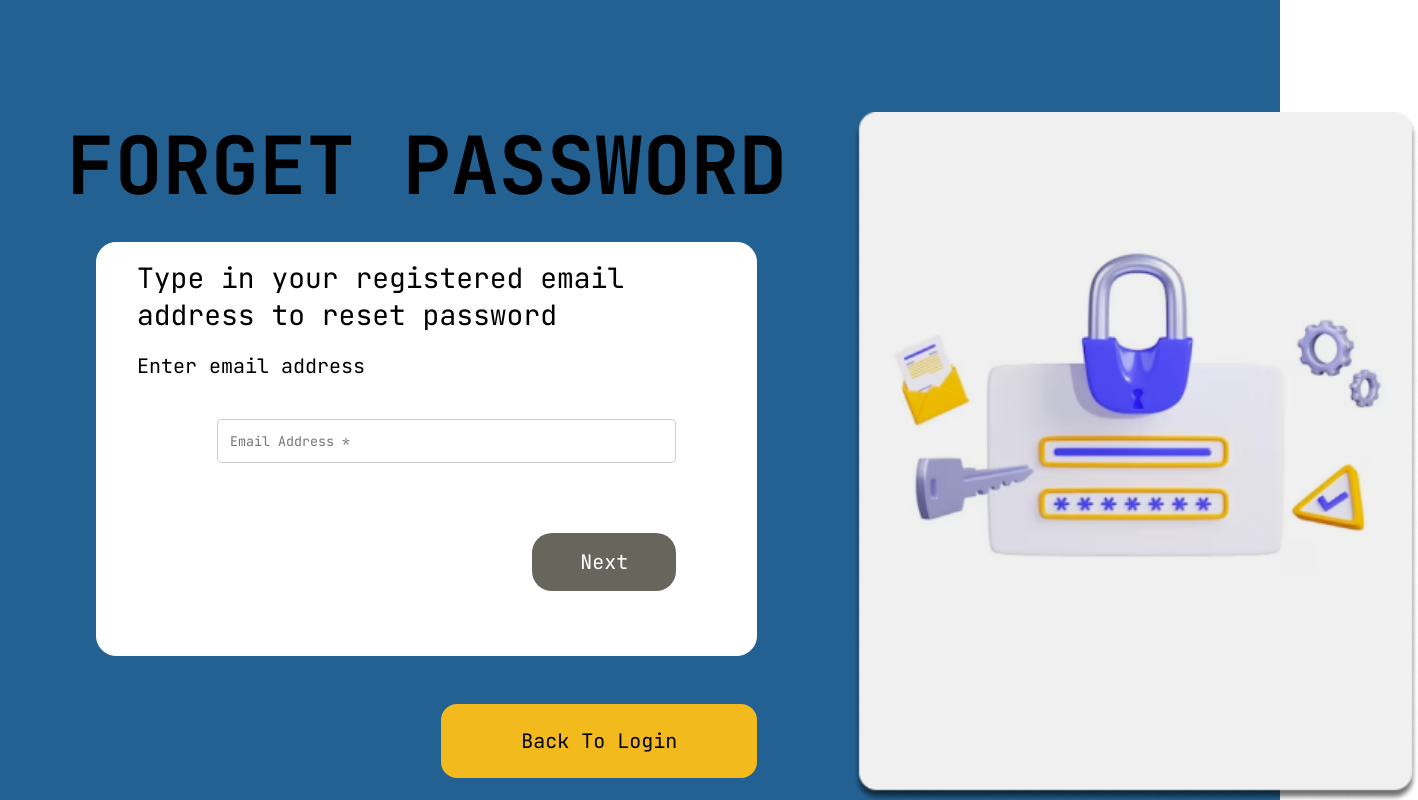
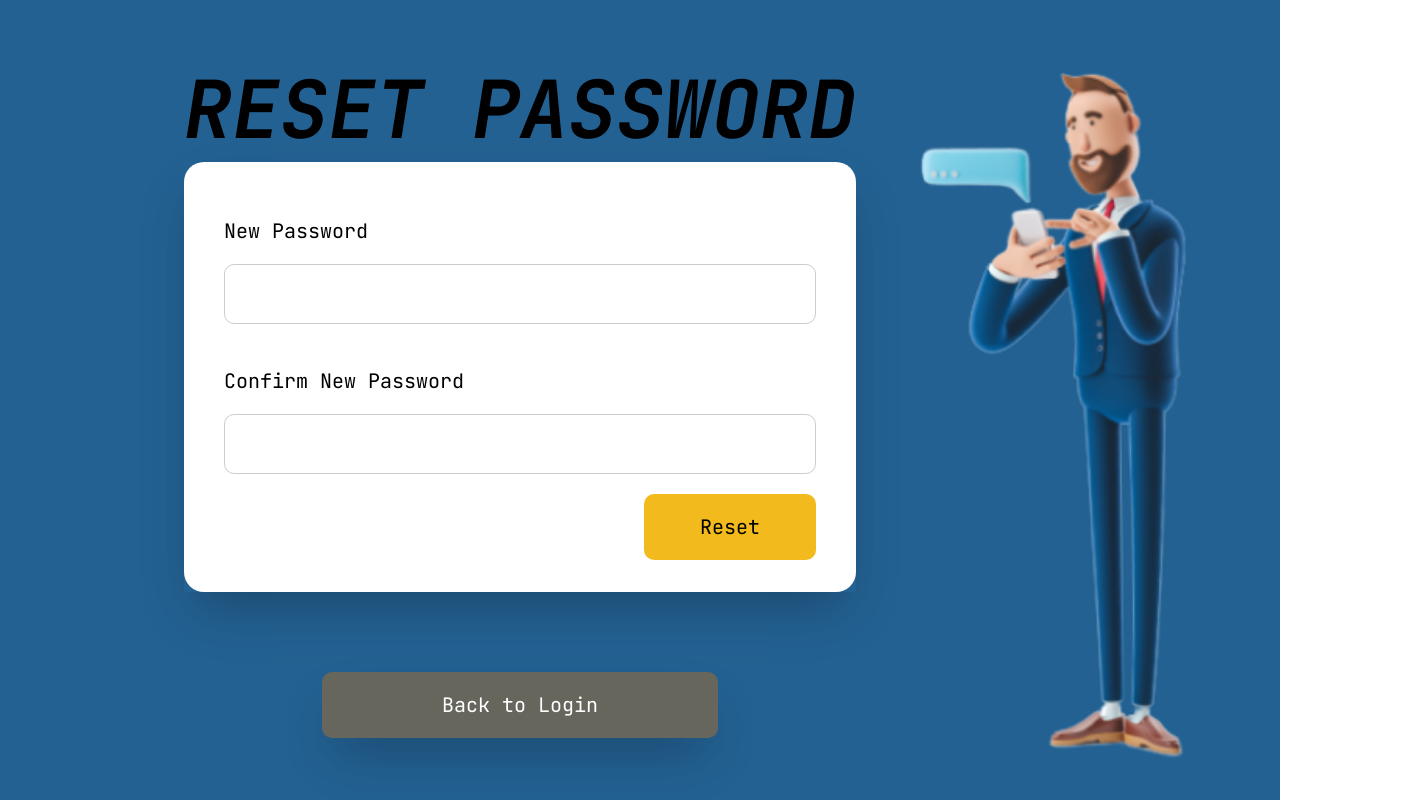
Before and after one commit to vclong2003/comp1640-fe, a React (Create React App) app: page / in a window 1280 px wide. Shown: the top 800 px of the page, 1418 px wide, since content can reach past the window. Built offline with nearby package versions, Linux system fonts and the light colour scheme.

Commit message:
Reset Page missing Popup

```diff
--- a/src/App.tsx
+++ b/src/App.tsx
@@ -4,10 +4,10 @@ import "@fontsource/roboto/400.css";
 import "@fontsource/roboto/500.css";
 import "@fontsource/roboto/700.css";
 import "./assets/css/global.css";
-import ForgotPass from "./pages/forgotpassword/ForgotPass";
+import ResetPassword from "./pages/resetpassword/ResetPassword";
 
 function App() {
-  return <ForgotPass />;
+  return <ResetPassword/>;
 }
 
 export default App;
--- /dev/null
+++ b/src/pages/resetpassword/FormReset/FormReset.styled.tsx
@@ -0,0 +1,88 @@
+import styled from "styled-components";
+
+export const Container = styled.div`
+  dispaly: flex;
+  flex-direction column;
+  gap: 30px;
+`;
+
+export const Title = styled.div`
+  color: black;
+  font-size: 80px;
+  font-weight: bold;
+  font-style: italic;
+`;
+
+export const Center = styled.div`
+  border: 1px solid black;
+  width: 100%;
+  background-color: White;
+  border-radius: 20px;
+  border: none;
+`;
+
+export const Form = styled.div`
+  display: flex;
+  flex-direction: column;
+  gap: 20px;
+  padding: var(--s-8) var(--s-10);
+  box-shadow: var(--shadow-2xl);
+`;
+
+export const Text = styled.div`
+  font-size: 20px;
+  margin-top: var(--s-6);
+`;
+
+export const Input = styled.div`
+  border: 1px solid rgba(0, 0, 0, 0.2);
+  border-radius: 10px;
+  padding: var(--s-2) var(--s-1);
+  input {
+    width: 100%;
+    padding: var(--s-2);
+    font-size: 20px;
+  }
+  &:hover {
+    background-color: #dedede;
+  }
+`;
+
+export const ButtonReset = styled.div`
+  justify-content: flex-end;
+  display: flex;
+`;
+
+export const BtnReset = styled.button`
+  padding: var(--s-5) var(--s-14);
+  background-color: #f2ba1d;
+  border: none;
+  color: black;
+  font-size: 20px;
+  cursor: pointer;
+  border-radius: 10px;
+  &:hover {
+    background-color: rgba(226, 190, 103, 0.5);
+  }
+`;
+
+export const Bottom = styled.div`
+  display: flex;
+  justify-content: center;
+  margin-top: var(--s-20);
+  margin-bottom: var(--s-10);
+`;
+
+export const BtnBack = styled.button`
+  padding: var(--s-5) var(--s-30);
+  font-size: 20px;
+  border: none;
+  border-radius: 10px;
+  cursor: pointer;
+  background-color: #66665d;
+  color: white;
+  box-shadow: var(--shadow-2xl);
+  &:hover {
+    background-color: rgba(131, 138, 138, 0.7);
+  }
+`;
--- /dev/null
+++ b/src/pages/resetpassword/FormReset/FormReset.tsx
@@ -0,0 +1,36 @@
+import React, { useState } from "react";
+import * as S from "./FormReset.styled";
+import Popup from "../../../components/Popup/Popup";
+
+const FormReset = () => {
+  const [showPopup, setShowPopup] = useState(false);
+
+  return (
+    <S.Container>
+      <Popup show={showPopup} onClose={() => setShowPopup(false)}>
+        <div>asdasdasd</div>
+      </Popup>
+      <S.Title>RESET PASSWORD</S.Title>
+      <S.Center>
+        <S.Form>
+          <S.Text>New Password</S.Text>
+          <S.Input>
+            <input type="password" />
+          </S.Input>
+          <S.Text>Confirm New Password</S.Text>
+          <S.Input>
+            <input type="password" />
+          </S.Input>
+          <S.ButtonReset>
+            <S.BtnReset onClick={() => setShowPopup(true)}>Reset</S.BtnReset>
+          </S.ButtonReset>
+        </S.Form>
+      </S.Center>
+      <S.Bottom>
+        <S.BtnBack>Back to Login</S.BtnBack>
+      </S.Bottom>
+    </S.Container>
+  );
+};
+
+export default FormReset;
--- /dev/null
+++ b/src/pages/resetpassword/ResetPassword.styled.tsx
@@ -0,0 +1,20 @@
+import styled from "styled-components";
+
+export const Container = styled.div`
+  display: flex;
+  min-height: 100vh;
+  background-color: #236192;
+`;
+
+export const Left = styled.div`
+  flex: 8;
+  display: flex;
+  justify-content: flex-end;
+  padding: var(--s-14) var(--s-14) 0 var(--s-30);
+`;
+
+export const Right = styled.div`
+  flex: 4;
+  display: flex;
+  justify-content: center;
+`;
--- /dev/null
+++ b/src/pages/resetpassword/ResetPassword.tsx
@@ -0,0 +1,19 @@
+import React from "react";
+import * as S from "./ResetPassword.styled";
+import Reset from "../../assets/images/Reset.png";
+import FormReset from "./FormReset/FormReset";
+
+const ResetPassword = () => {
+  return (
+    <S.Container>
+      <S.Left>
+        <FormReset />
+      </S.Left>
+      <S.Right>
+        <img src={Reset} alt="" />
+      </S.Right>
+    </S.Container>
+  );
+};
+
+export default ResetPassword;
```
Also changed, not shown: src/assets/images/Reset.png (added).
